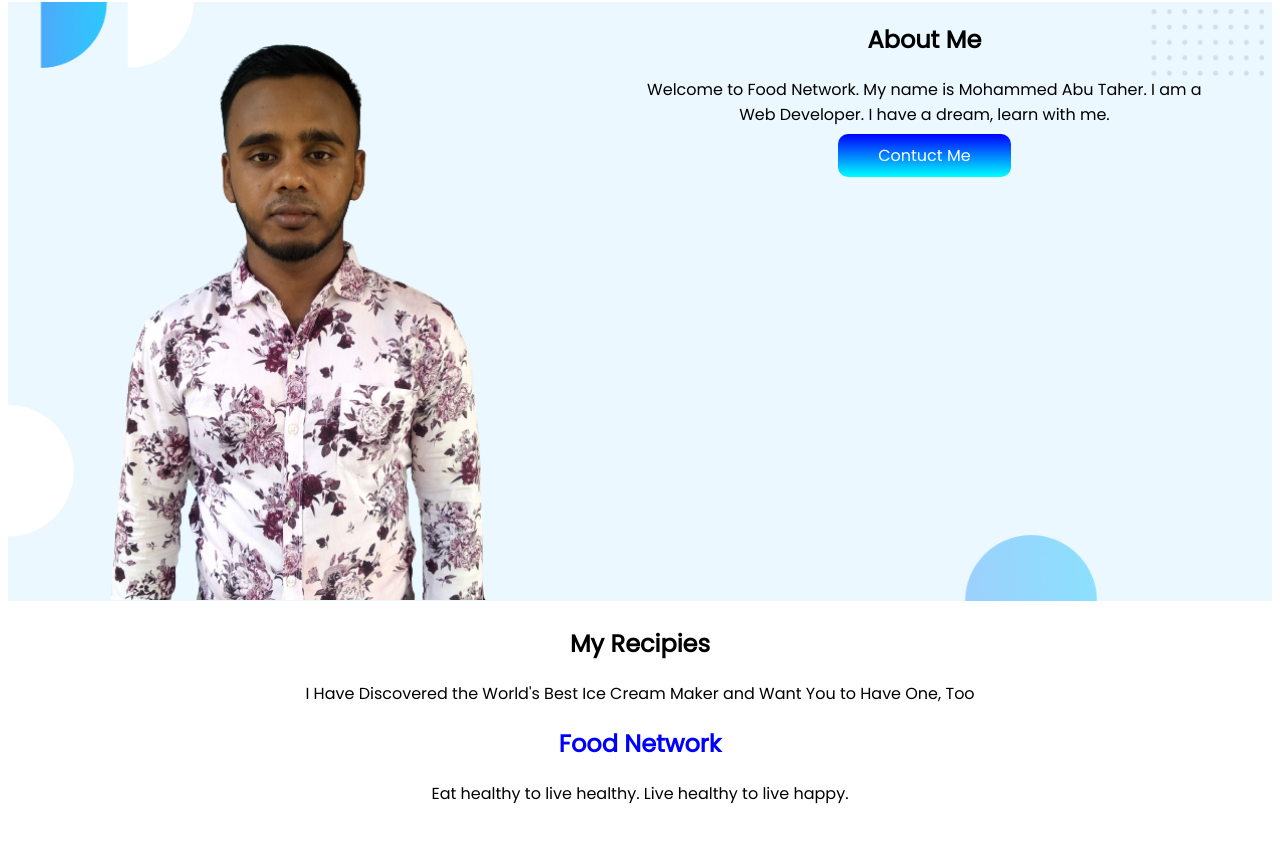
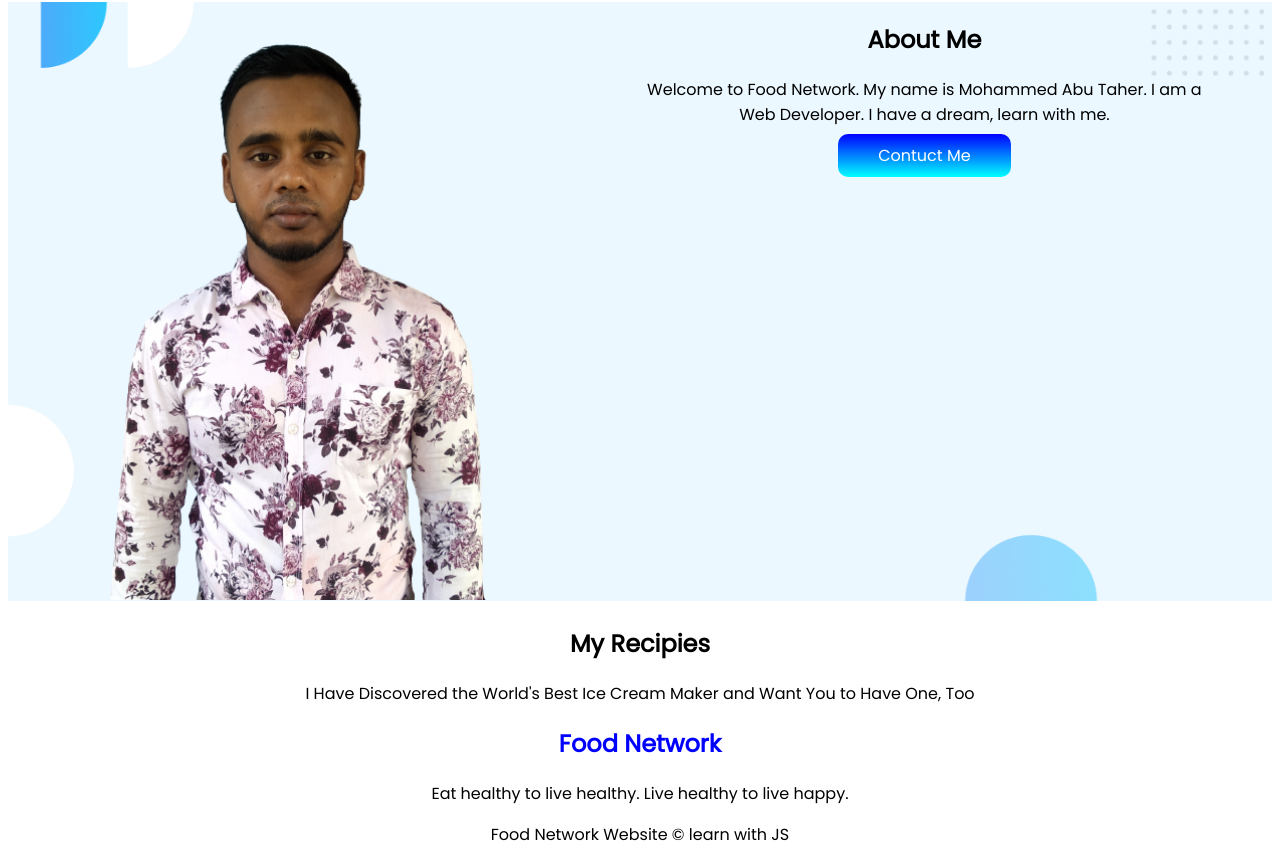
Before and after one commit to taher017415/Food-Network, a plain HTML site: page index.html in a window 1280 px wide. Shown: the part 503-1358 px from the top of the page. Before the commit the page ends 1325 px from the top, so only its background shows below. Drawn offline with Linux system fonts and the light colour scheme.

Commit message:
footer and finishing

```diff
--- a/index.html
+++ b/index.html
@@ -55,5 +55,6 @@
 
    </section>
    </section>
+   <footer>Food Network Website &COPY; learn with JS</footer>
 </body>
 </html>
--- a/style.css
+++ b/style.css
@@ -49,4 +49,7 @@ h1{
 }
 #recipies{
     background-image: url(images/images/shapes/Untitled-);
-    text-align: center;
+    text-align: center;}
+    footer{
+        text-align: center;
+    }
```
